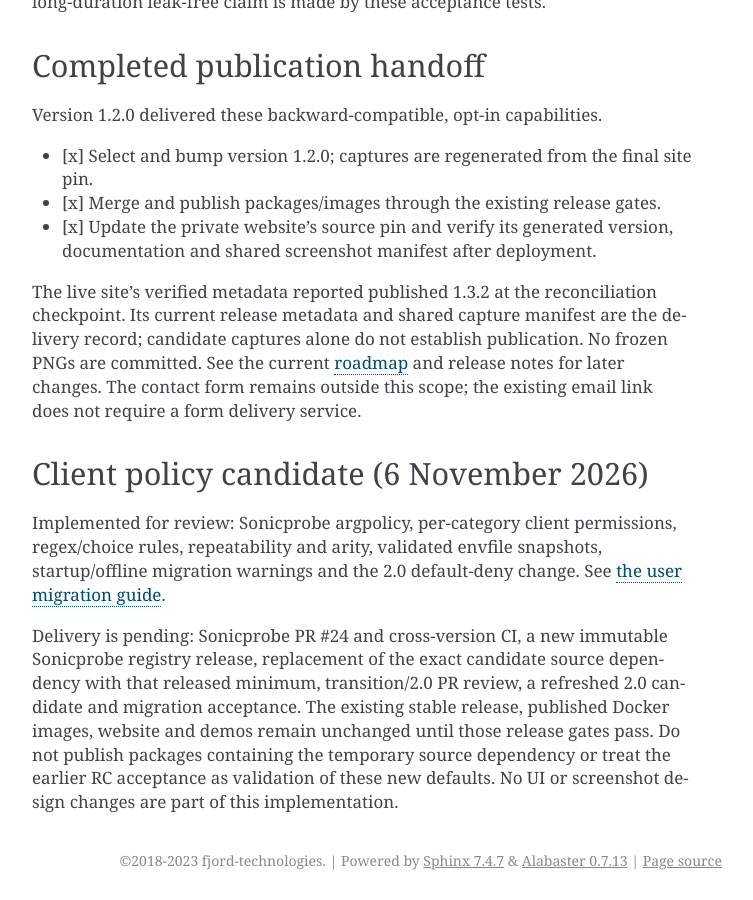
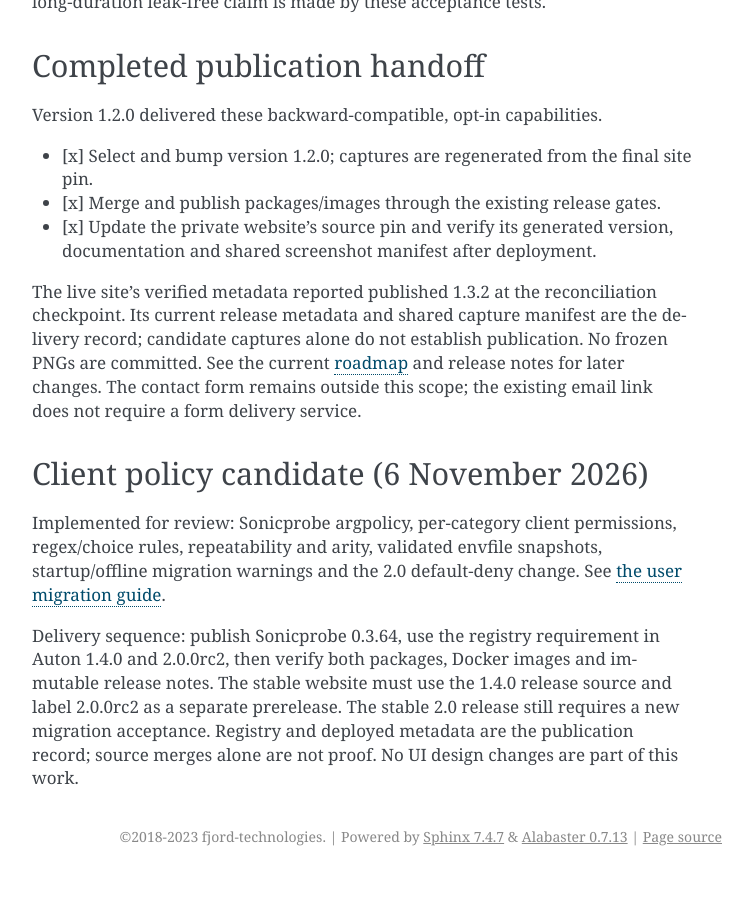
Before and after one commit to decryptus/auton, a Sphinx documentation site: the page built from docs/next-release-work.md, in a window 1280 px wide and 900 px high, scrolled down 3057 px. Shown: the whole window, without its empty margins (388-1141 px from the left). Built offline with Sphinx 7.4.7, drawn with Linux system fonts in a browser that asks for light colours; after the commit the page ends 3933 px from its top, so only the background shows below that.

Commit message:
Prepare Auton 2.0.0rc2 prerelease publication with published Sonicprobe

```diff
--- a/auton_client/__init__.py
+++ b/auton_client/__init__.py
@@ -12,7 +12,7 @@ from urllib3.exceptions import NewConnectionError
 from sonicprobe.libs import urisup
 
 SYSLOG_NAME = 'auton'
-__version__ = '2.0.0rc1'
+__version__ = '2.0.0rc2'
 DEFAULT_DELAY = 0.5
 DEFAULT_HTTP_TIMEOUT = 30
 
--- a/docs/next-release-work.md
+++ b/docs/next-release-work.md
@@ -135,11 +135,9 @@ regex/choice rules, repeatability and arity, validated envfile snapshots,
 startup/offline migration warnings and the 2.0 default-deny change.
 See [the user migration guide](client-input-policy.md).
 
-Delivery is pending: Sonicprobe PR #24 and cross-version CI, a new immutable
-Sonicprobe registry release, replacement of the exact candidate source dependency
-with that released minimum, transition/2.0 PR review, a refreshed 2.0 candidate
-and migration acceptance. The existing stable release, published Docker images,
-website and demos remain unchanged until those release gates pass. Do not
-publish packages containing the temporary source dependency or treat the earlier
-RC acceptance as validation of these new defaults. No UI or screenshot design
-changes are part of this implementation.
+Delivery sequence: publish Sonicprobe 0.3.64, use the registry requirement in
+Auton 1.4.0 and 2.0.0rc2, then verify both packages, Docker images and immutable
+release notes. The stable website must use the 1.4.0 release source and label
+2.0.0rc2 as a separate prerelease. The stable 2.0 release still requires a new
+migration acceptance. Registry and deployed metadata are the publication record;
+source merges alone are not proof. No UI design changes are part of this work.
--- a/requirements-autond.txt
+++ b/requirements-autond.txt
@@ -3,7 +3,7 @@ httpdis>=0.6.39
 pycurl
 python-dotenv
 PyYAML>=3.10
-sonicprobe @ https://github.com/decryptus/sonicprobe/archive/20a39b4fb9acdf3f9ca55f46f13a8d7000c284da.tar.gz
+sonicprobe>=0.3.64
 requests>=2.0
 six>=1.13.0
 pyasyncore>=1.0.2; python_version >= '3.12'
--- a/setup.yml
+++ b/setup.yml
@@ -2,8 +2,8 @@
 author: Adrien Delle Cave
 author_email: pypi@doowan.net
 copyright: '2018-2023 fjord-technologies'
-release: '2.0.0rc1'
-version: '2.0.0rc1'
+release: '2.0.0rc2'
+version: '2.0.0rc2'
 license: License GPL-3
 url: https://github.com/decryptus/auton
 python_requires:
```
Also changed, not shown: README.md (+5 -5 lines), ROADMAP.md (+9 -11 lines), docs/client-input-policy.md (+2 -1 lines), docs/contributing.md (+10 -0 lines), docs/index.md (+1 -0 lines), docs/release-2.0.0rc2.md (added, +34 -0 lines), 8 other files.
